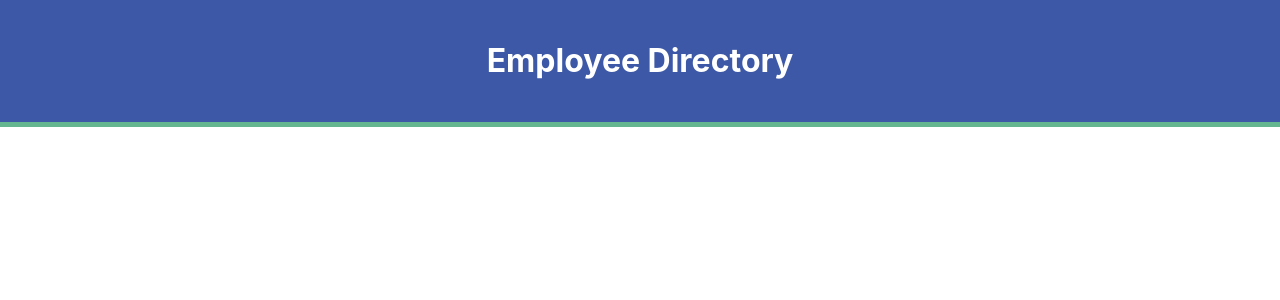
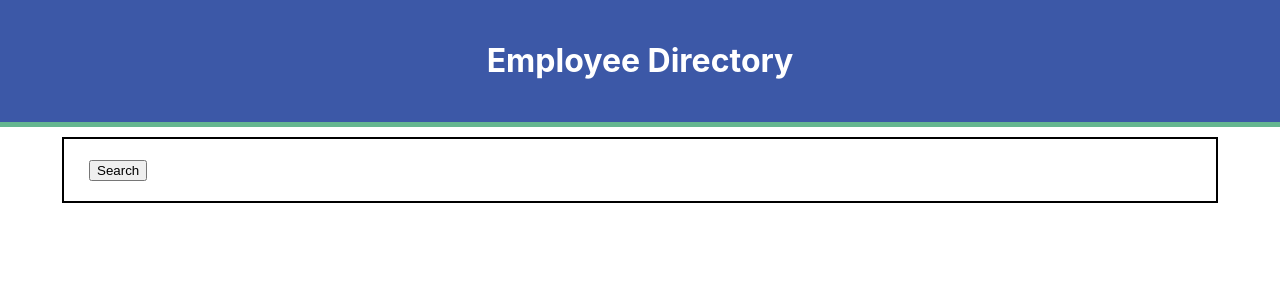
Before and after one commit to TuckerV/react-employee-directory, a React (Create React App) app: page / in a window 1280 px wide. Shown: the top 300 px of the page. Built offline with nearby package versions, Linux system fonts and the light colour scheme.

Commit message:
More layout files

```diff
--- a/src/App.js
+++ b/src/App.js
@@ -1,14 +1,15 @@
 import React from 'react';
-import logo from './logo.svg';
 import './App.css';
 import Wrapper from "./components/Wrapper"
 import Header from "./components/Header.js"
+import Main from "./components/Main.js"
 
 function App() {
   return (
     <div className="app">
       <Wrapper>
         <Header/>
+        <Main />
       </Wrapper>
     </div>
   );
--- /dev/null
+++ b/src/components/DataArea.js
@@ -0,0 +1,11 @@
+import React from 'react';
+import Nav from './Nav';
+import '../style/DataArea.css';
+
+export default function DataArea() {
+    return (
+        <div className="dataArea">
+            <Nav />
+        </div>
+    )
+}
--- /dev/null
+++ b/src/components/Main.js
@@ -0,0 +1,10 @@
+import React from 'react';
+import DataArea from "./DataArea";
+
+export default function Main() {
+    return (
+        <div>
+            <DataArea />
+        </div>
+    )
+}
--- /dev/null
+++ b/src/components/Nav.js
@@ -0,0 +1,29 @@
+import React from 'react';
+import "../style/Nav.css";
+
+export default function Nav() {
+    return (
+            <div>
+                <nav className="navbar navbar-expand-lg navbar-light bg-light">
+                    <button
+                        className="navbar-toggler"
+                        type="button"
+                        data-toggle="collapse"
+                        data-target="#navbarNav"
+                        aria-controls="navbarNav"
+                        aria-expanded="false"
+                        aria-label="Toggle navigation"
+                    >
+                    <span className="navbar-toggler-icon" />
+                    Search
+                    </button>
+                    <div className="collapse navbar-collapse row" id="navbarNav">
+
+                        <div className="search-area col-4">
+                            {}
+                        </div>
+                    </div>
+                </nav>
+            </div>
+    )
+}
--- /dev/null
+++ b/src/style/DataArea.css
@@ -0,0 +1,5 @@
+.dataArea {
+    margin: 0 auto;
+    width: 90%;
+    border: solid 2px black;
+}
--- /dev/null
+++ b/src/style/Nav.css
@@ -0,0 +1,18 @@
+
+.navbar {
+    padding: 20px 25px;
+    margin: 0 auto;
+  }
+
+  .navbar-collapse {
+    margin: 0 auto;
+    justify-content: center;
+    align-items: flex-start;
+  }
+
+  .search-area {
+    display: flex;
+    flex-direction: column;
+    justify-content: center;
+    align-items: flex-start;
+  }
```
